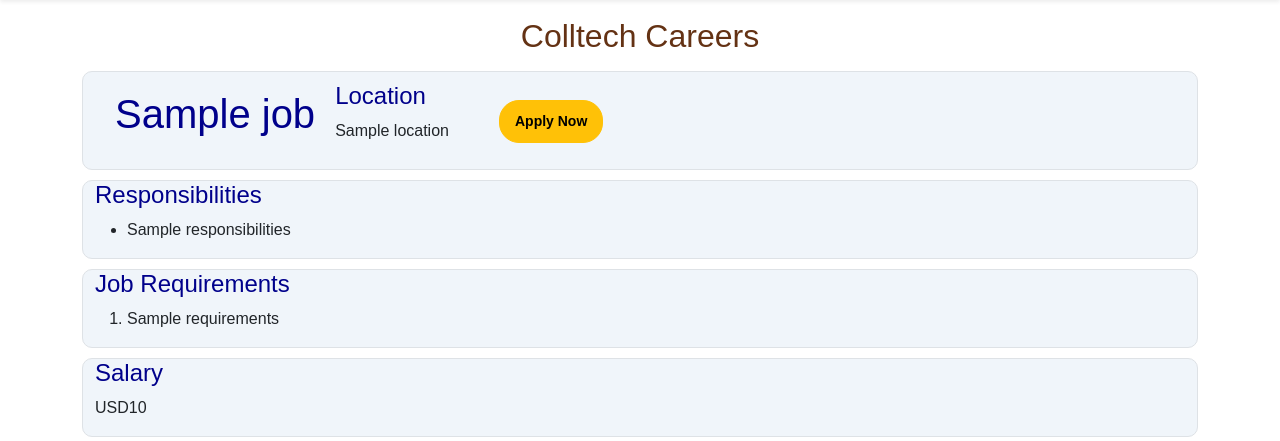
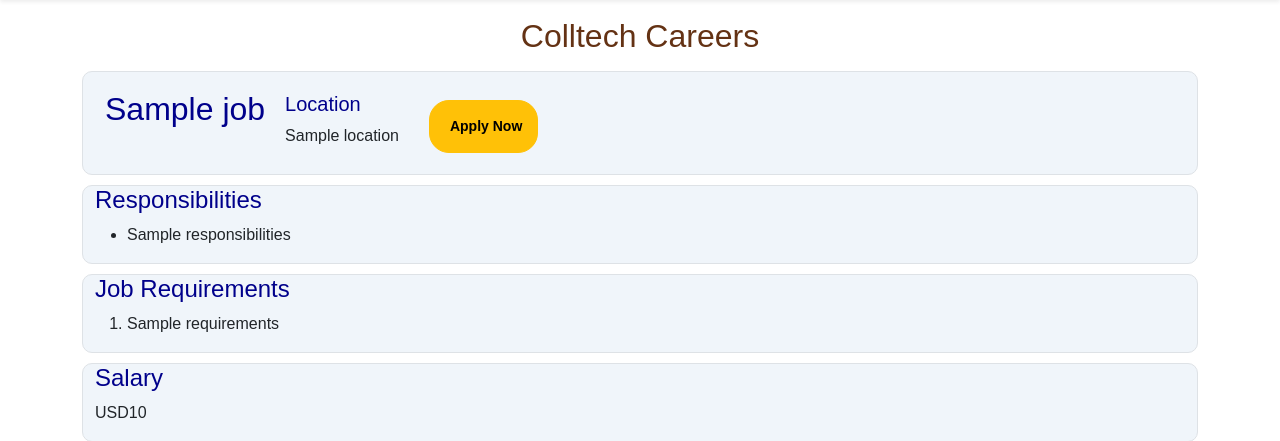
Before and after one commit to Collincehals/Colltech-Careers, a Flask app: template templates/jobpage.html in a window 1280 px wide. Shown: the part 72-513 px from the top of the page. Run offline with Flask 3, Linux system fonts and the light colour scheme; the template is opened without the code that fills it: most values are stand-ins (such as "Sample title", 1, 10 or a date in 2020).

Commit message:
app.py changes

```diff
--- a/app.py
+++ b/app.py
@@ -1,4 +1,4 @@
-from flask import Flask, render_template, request,jsonify
+from flask import Flask, render_template, request
 from database import load_jobs_from_db, load_job_from_db, add_application_to_db
 app = Flask(__name__)
 
@@ -60,8 +60,5 @@ def submit_form(id):
   return render_template('applicsuccess.html')
 
 
-
-
-
 if __name__ == '__main__':
     app.run(host='0.0.0.0', debug=True)
--- a/templates/jobpage.html
+++ b/templates/jobpage.html
@@ -17,16 +17,16 @@
       <h2 class="text-center mb-3 mt-1" style="color: rgb(100,50,20)">Colltech Careers</h2>
 
 <div class="container border" style="background-color: rgb(240, 245, 250); border-radius: 10px; margin-bottom: 10px;">
-  <div style="display: flex; justify-content: flex-start; padding: 10px 20px;">
+  <div style="display: flex; justify-content: flex-start; padding: 10px;">
     <div  style="color: darkblue; padding-bottom:4px; padding-top:8px;" >
-      <h1>{{ job.title }}</h1>
+      <h2>{{ job.title }}</h2>
     </div>
-    <div style="padding-left:20px;">
-      <h4 mb-3 mt-1 style="color: darkblue;">Location</h4>
+    <div style="padding-left:20px;padding-top:10px;">
+      <h5 style="color: darkblue;">Location</h5>
       <p>{{ job['location'] }}</p>
     </div>
-    <div style="padding-top:8px; padding-bottom:3px;padding-left:50px;">
-      <a style="border-radius:20px; padding-top:10px; padding-bottom:10px; padding-left:15px; padding-right:15px;margin-top:10px;"type="button" class="btn btn-sm btn-warning" href="/form/{{job['id']}}"><b>Apply Now</b></a>
+    <div style="padding-top:8px; padding-bottom:3px;padding-left:30px;">
+      <a style="border-radius:20px; padding-top:15px; padding-bottom:15px; padding-left:20px; padding-right:15px;margin-top:10px;"type="button" class="btn btn-sm btn-warning" href="/form/{{job['id']}}"><b>Apply Now</b></a>
     </div>
   </div>
 </div>
```
